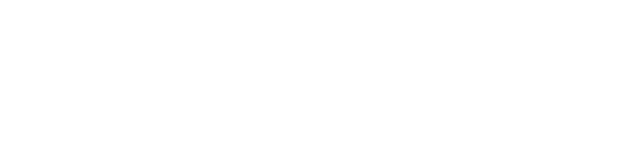
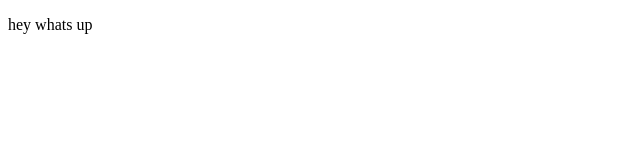
Before and after one commit to jlucero805/cypher, a plain HTML site: page index.html in a window 1280 px wide. Shown: the whole page, without its empty margins (0-640 px from the left). Drawn offline with Linux system fonts and the light colour scheme.

Commit message:
Update index.html

```diff
--- a/index.html
+++ b/index.html
@@ -6,6 +6,6 @@
     <title>Cypher</title>
 </head>
 <body>
-
+    <p>hey whats up </p>
 </body>
 </html>
```
